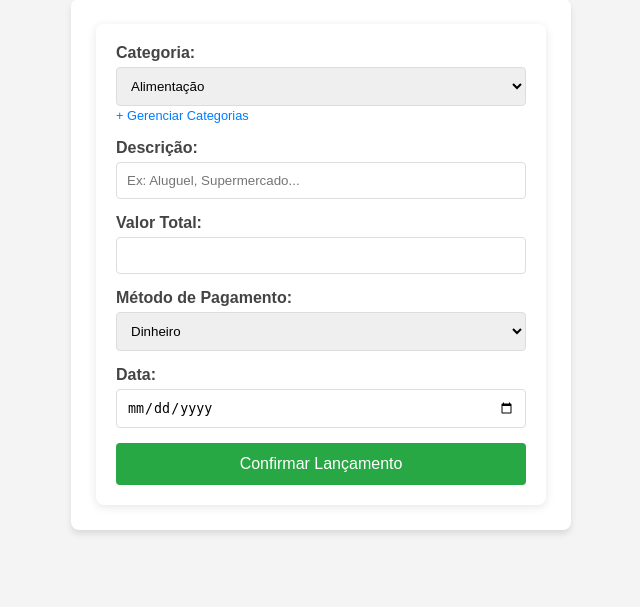
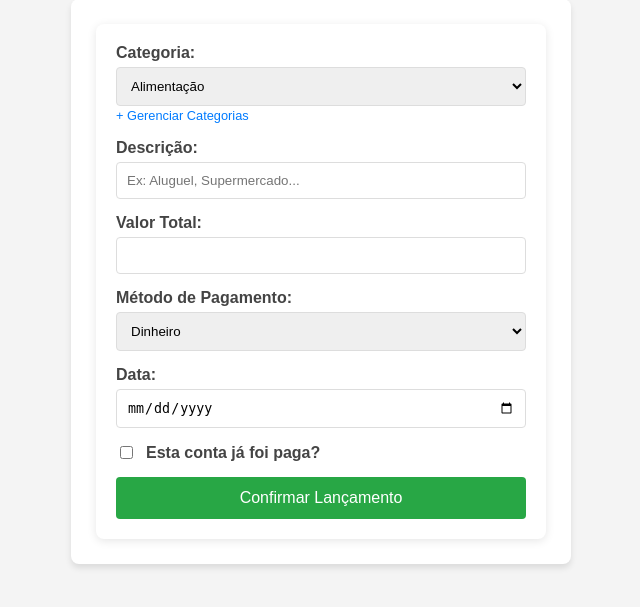
Before and after one commit to bcmmarra/controle-financeiro-web, a Flask app: page /novo_lancamento in a window 1280 px wide. Shown: the part 131-738 px from the top of the page, without its empty margins (319-959 px from the left). Run offline with Flask 3, Linux system fonts and the light colour scheme; a user stored in the database is signed in; data comes from the database, SQL or seed files in the repository; parts of the project's set-up code (start-up, migrations or seed data) failed here and were passed over.

Commit message:
confirmação de pagamento

```diff
--- a/templates/novo_lancamento.html
+++ b/templates/novo_lancamento.html
@@ -4,7 +4,8 @@
 <div style="max-width: 500px; margin: 0 auto;">
     <h2 style="color: #2c3e50;">Novo Lançamento</h2>
 
-    <div class="card" style="background: white; padding: 25px; border-radius: 8px; box-shadow: 0 4px 6px rgba(0,0,0,0.1);">
+    <div class="card"
+        style="background: white; padding: 25px; border-radius: 8px; box-shadow: 0 4px 6px rgba(0,0,0,0.1);">
         <form action="/salvar" method="post">
             <div class="campo">
                 <label>Categoria:</label>
@@ -46,6 +47,11 @@
                 <input type="date" name="data" required />
             </div>
 
+            <div class="campo" style="margin-top: 15px; display: flex; align-items: center; gap: 10px;">
+                <input type="checkbox" name="pago" id="pago" style="width: auto;">
+                <label for="pago" style="margin: 0;">Esta conta já foi paga?</label>
+            </div>
+
             <button type="submit">Confirmar Lançamento</button>
         </form>
     </div>
```
Lines whose indentation alone changed are shown as unchanged.
